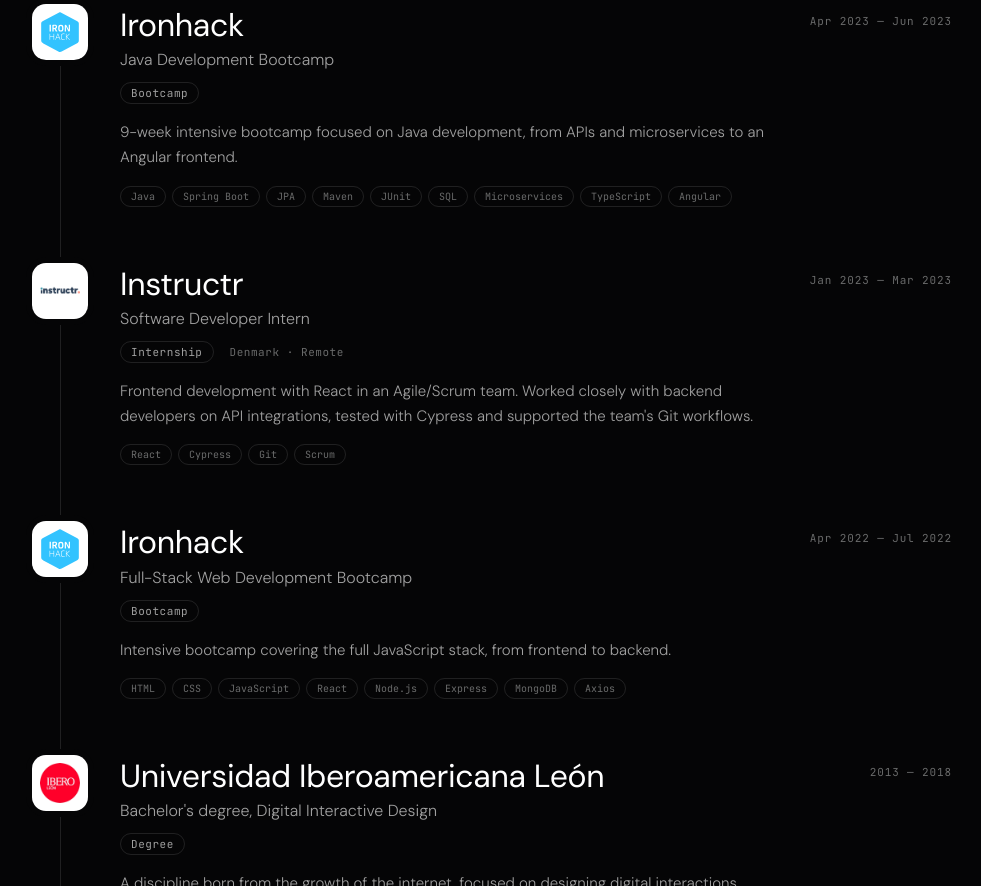
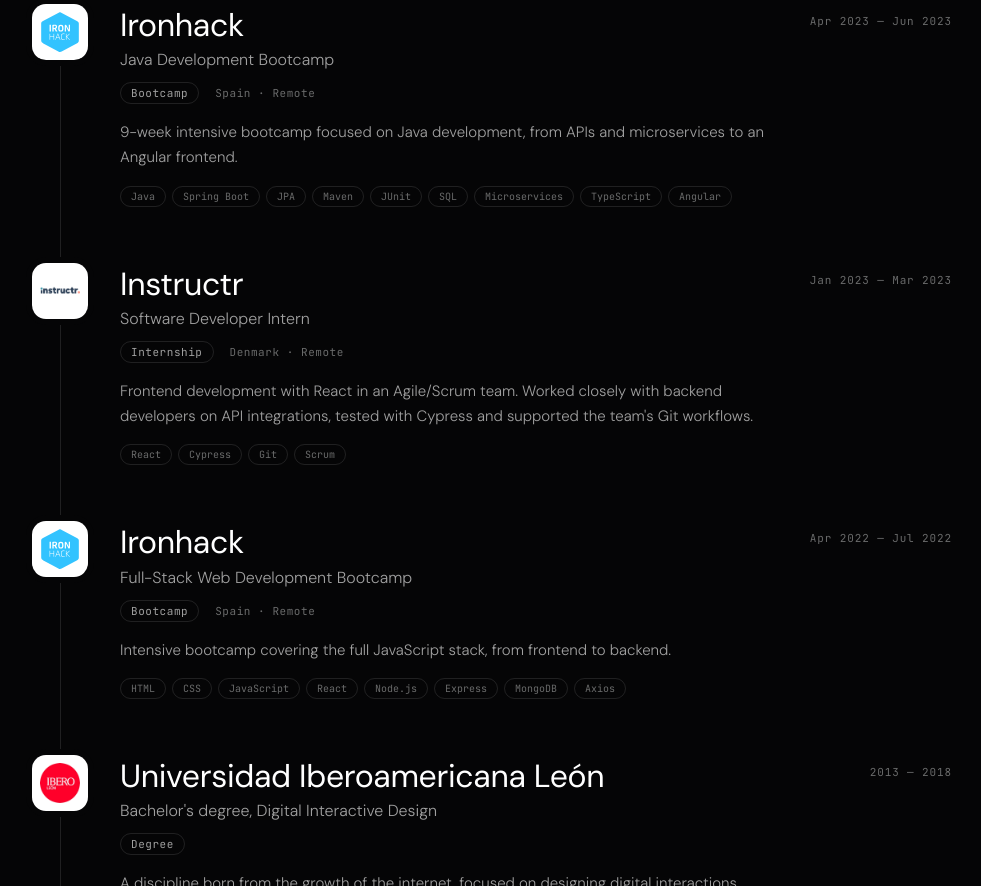
Before and after one commit to J-Jill/j-jill-portfolio, a React (Vite) app: page / in a window 1280 px wide. Shown: the part 7817-8703 px from the top of the page, without its empty margins (20-1001 px from the left). Built offline with nearby package versions, Linux system fonts and the light colour scheme.

Commit message:
Included experience location

```diff
--- a/src/data/experience.ts
+++ b/src/data/experience.ts
@@ -79,6 +79,7 @@
     kind: "bootcamp",
     start: "2023-04",
     end: "2023-06",
+    location: { en: "Spain · Remote", es: "España · Remoto" },
     summary: {
       en: "9-week intensive bootcamp focused on Java development, from APIs and microservices to an Angular frontend.",
       es: "Bootcamp intensivo de 9 semanas centrado en desarrollo con Java, desde APIs y microservicios hasta un frontend en Angular.",
@@ -124,6 +125,7 @@
     kind: "bootcamp",
     start: "2022-04",
     end: "2022-07",
+    location: { en: "Spain · Remote", es: "España · Remoto" },
     summary: {
       en: "Intensive bootcamp covering the full JavaScript stack, from frontend to backend.",
       es: "Bootcamp intensivo que cubre todo el stack de JavaScript, de frontend a backend.",
```
